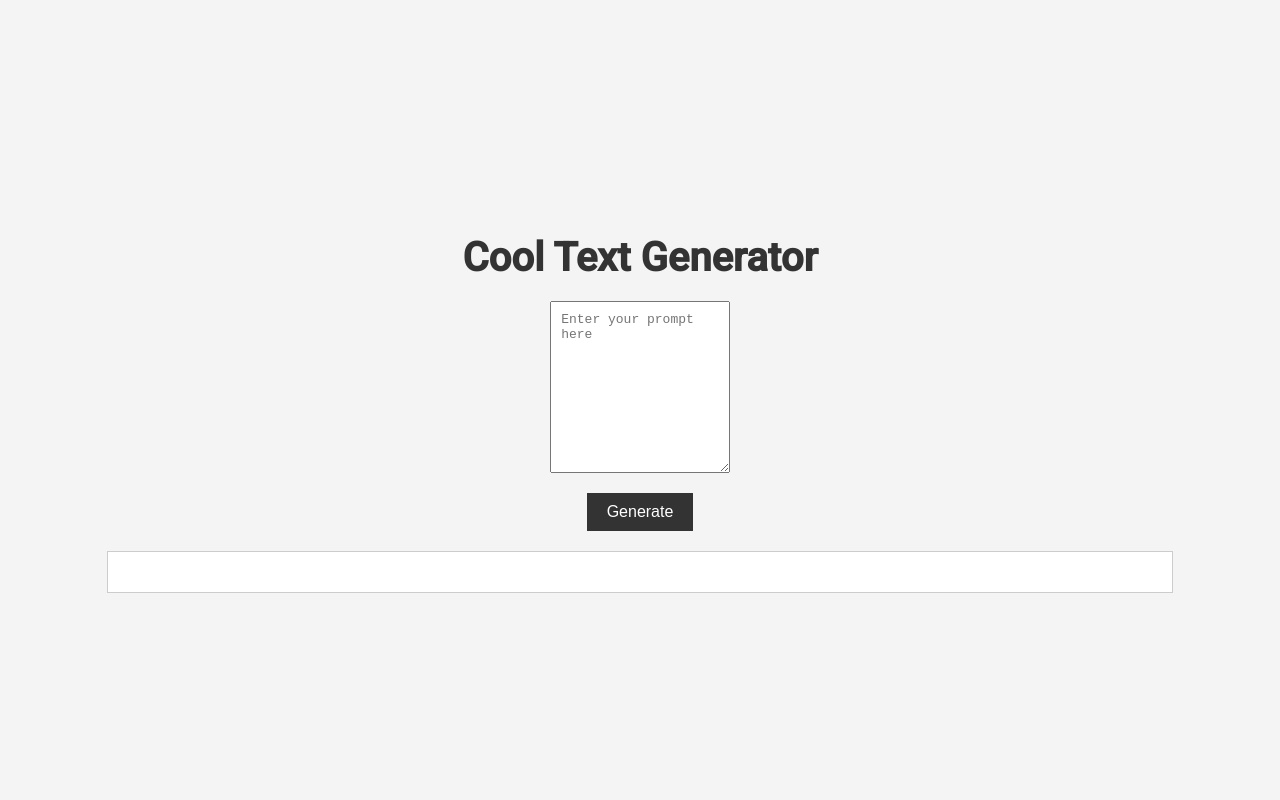
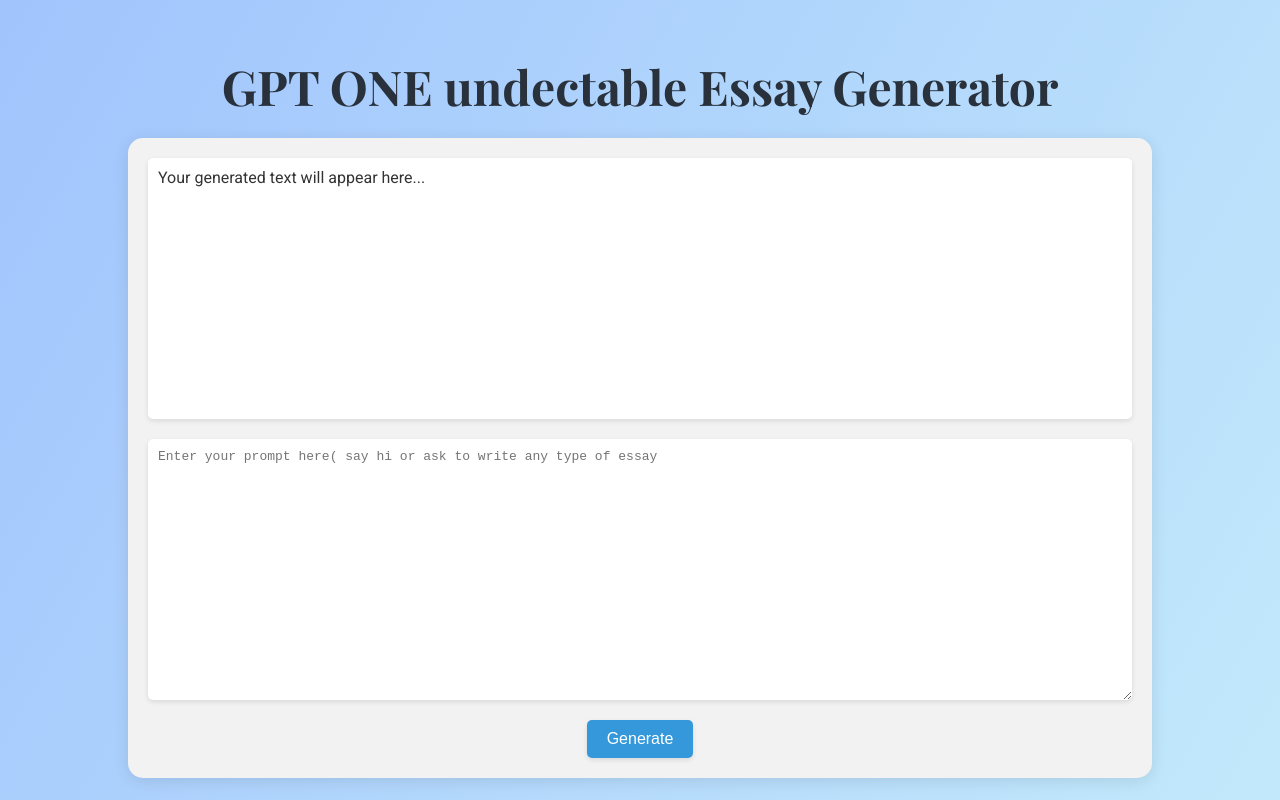
Before and after one commit to Kidus-berhanu/GPT-Davinci, a website: page index.html in a window 1280 px wide. Drawn offline with nearby package versions, Linux system fonts and the light colour scheme.

Commit message:
Update index.html

```diff
--- a/index.html
+++ b/index.html
@@ -3,12 +3,14 @@
 <head>
     <meta charset="UTF-8">
     <meta name="viewport" content="width=device-width, initial-scale=1.0">
-    <title> Gpt One Undetactable  essay Generator</title>
+    <title>Cool Text Generator</title>
     <link href="https://fonts.googleapis.com/css2?family=Roboto:wght@400;500&display=swap" rel="stylesheet">
+    <link rel="preconnect" href="https://fonts.gstatic.com">
+    <link href="https://fonts.googleapis.com/css2?family=Playfair+Display:wght@700&display=swap" rel="stylesheet">
     <style>
         body {
             font-family: 'Roboto', sans-serif;
-            background-color: #f4f4f4;
+            background: linear-gradient(120deg, #a1c4fd 0%, #c2e9fb 100%);
             color: #333;
             display: flex;
             flex-direction: column;
@@ -21,56 +23,64 @@
         }
 
         h1 {
-            font-size: 2.5em;
+            font-family: 'Playfair Display', serif;
+            font-size: 3em;
             margin-bottom: 20px;
+            color: #29323c;
         }
 
         #form {
             display: flex;
             flex-direction: column;
             align-items: center;
+            height: 80vh;
+            width: 80%;
+            border-radius: 15px;
+            background: #f2f2f2;
+            box-shadow: 0px 3px 16px 0px rgba(0, 0, 0, 0.1);
+            padding: 20px;
+            box-sizing: border-box;
+            overflow-y: auto;
         }
 
-        #prompt {
-            width: 80%;
-            height: 150px;
+        #prompt, #result {
+            width: 100%;
+            height: 35vh;
             padding: 10px;
             font-size: 1em;
             margin-bottom: 20px;
+            box-sizing: border-box;
+            overflow-y: auto;
+            border: none;
+            background-color: #fff;
+            border-radius: 5px;
+            box-shadow: 0px 2px 5px 0px rgba(0, 0, 0, 0.1);
         }
 
         button {
-            background-color: #333;
+            background-color: #3498db;
             color: #fff;
             padding: 10px 20px;
             border: none;
             cursor: pointer;
             font-size: 1em;
             transition: background-color 0.3s ease;
+            border-radius: 5px;
+            box-shadow: 0px 2px 5px 0px rgba(0, 0, 0, 0.1);
         }
 
         button:hover {
-            background-color: #444;
-        }
-
-        #result {
-            width: 80%;
-            padding: 20px;
-            border: 1px solid #ccc;
-            margin-top: 20px;
-            background-color: #fff;
-            height: auto;
-            overflow-y: scroll;
+            background-color: #2980b9;
         }
     </style>
 </head>
 <body>
-    <h1>Cool Text Generator</h1>
+    <h1> GPT ONE undectable Essay Generator</h1>
     <form id="form">
-        <textarea id="prompt" placeholder="Enter your prompt here"></textarea>
+        <div id="result">Your generated text will appear here...</div>
+        <textarea id="prompt" placeholder="Enter your prompt here( say hi or ask to write any type of essay"></textarea>
         <button type="submit">Generate</button>
     </form>
-    <div id="result"></div>
 
     <script src="script.js"></script>
 </body>
```
